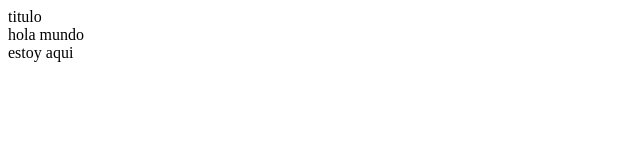
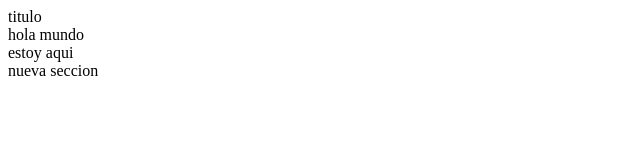
Before and after one commit to Srb4by/rebase, a plain HTML site: page index.html in a window 1280 px wide. Shown: the full height of the page, 0-640 px from the left. Drawn offline with Linux system fonts and the light colour scheme.

Commit message:
nueva seccion en dev

```diff
--- a/index.html
+++ b/index.html
@@ -9,6 +9,7 @@
     <header>titulo</header>
     <div>hola mundo</div>
     <div>estoy aqui</div>
+    <section>nueva seccion</section>
 
 </body>
 </html>
```
